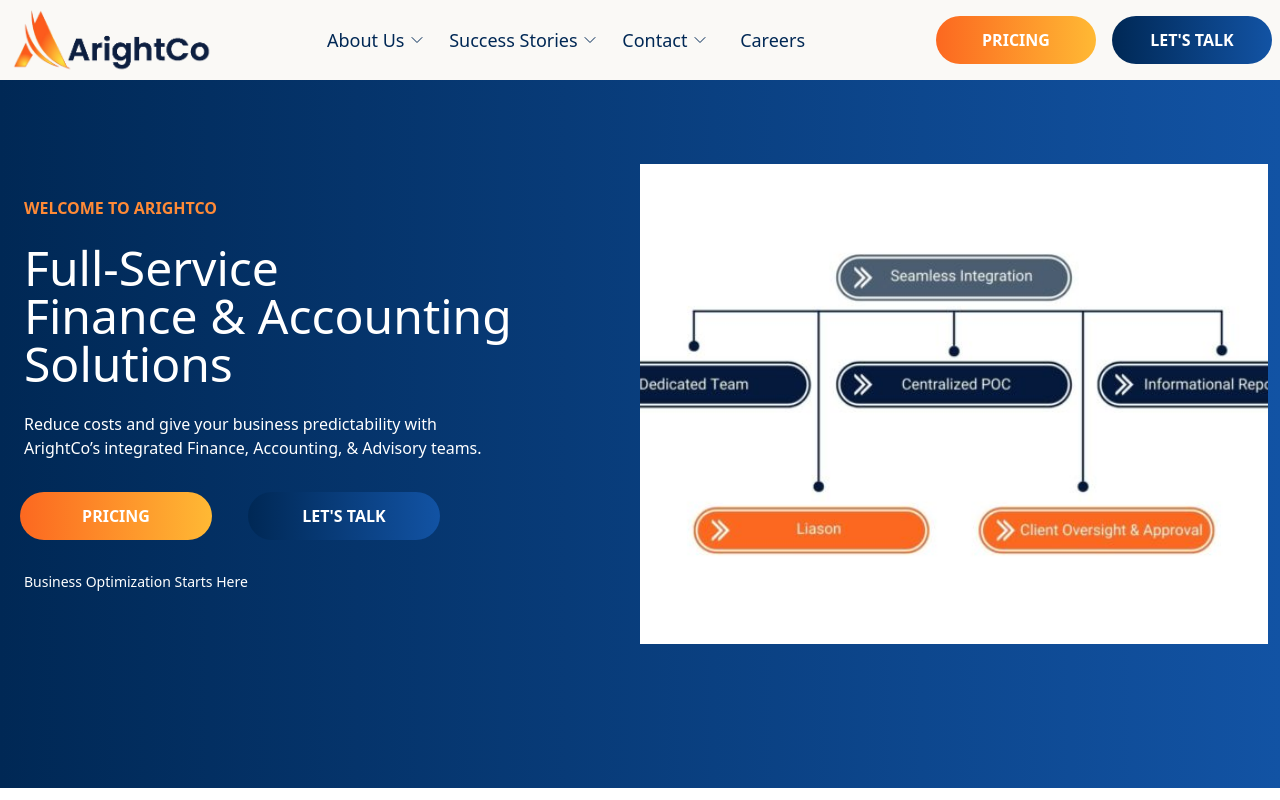
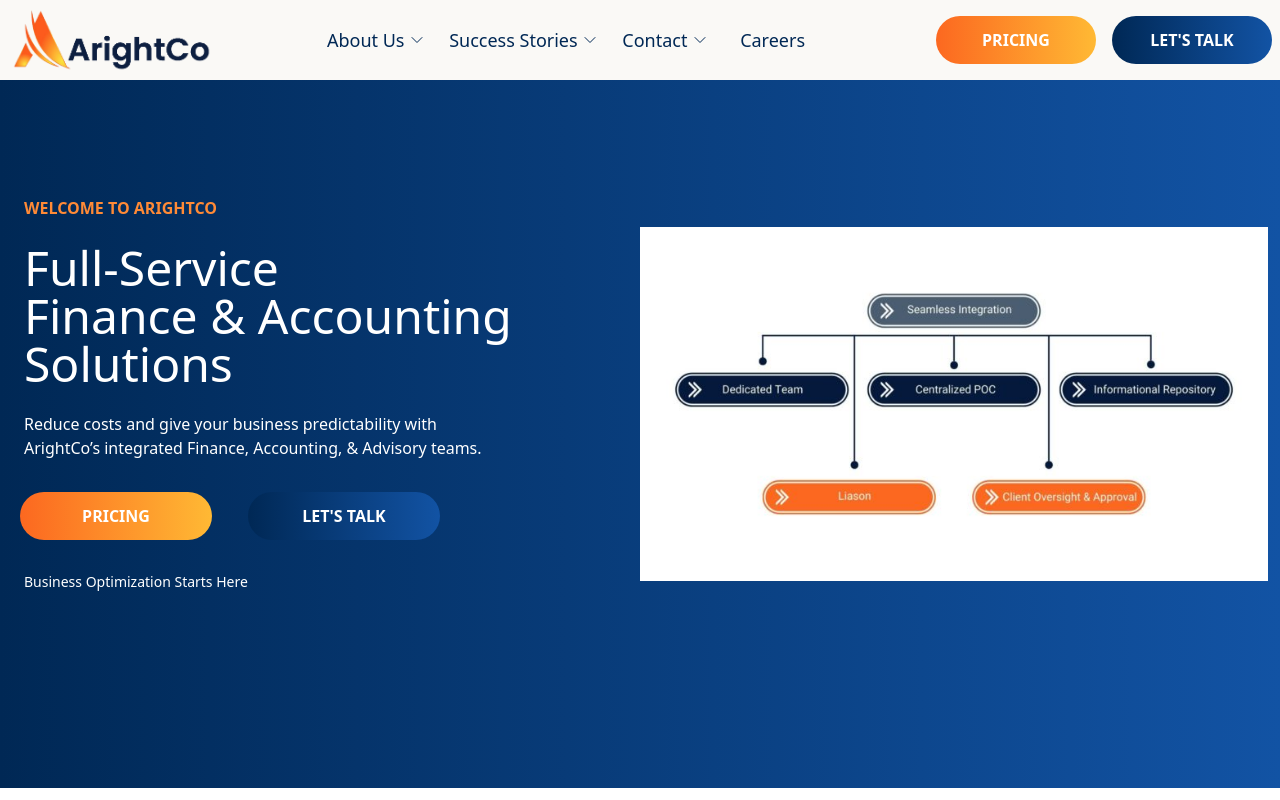
Before and after one commit to tanujchowdhury/nextjs-arightco-website, a Next.js app: page / in a window 1280 px wide. Shown: the top 800 px of the page. Built offline with nearby package versions, Linux system fonts and the light colour scheme.

Commit message:
fix thumbnail

```diff
--- a/components/intro.tsx
+++ b/components/intro.tsx
@@ -79,7 +79,7 @@
             src="/thumbnail.jpeg"
             alt="ArightCo Thumbnail"
             fill
-            style={{ objectFit: "cover" }}
+            style={{ objectFit: "contain" }}
           />
         </motion.div>
       </div>
```
